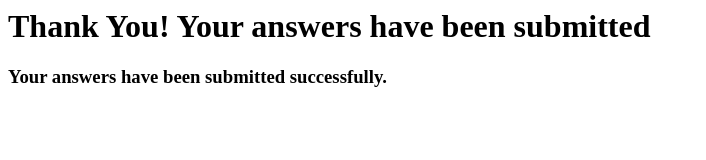
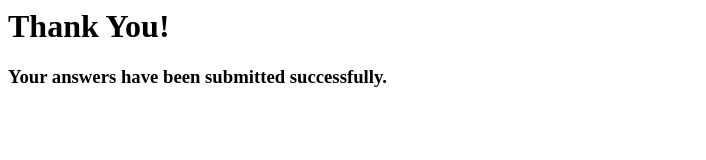
Before and after one commit to VitorCarvS/VitorCarvS.github.io, a plain HTML site: page subformulario.html in a window 1280 px wide. Shown: the whole page, without its empty margins (0-706 px from the left). Drawn offline with Linux system fonts and the light colour scheme.

Commit message:
Update subformulario.html

```diff
--- a/subformulario.html
+++ b/subformulario.html
@@ -2,7 +2,7 @@
   <head>
   </head>
   <body>
-    <h1>Thank You! Your answers have been submitted</h1>
+    <h1>Thank You!</h1>
     <h3>Your answers have been submitted successfully.</h3>
   </body>
 
```
